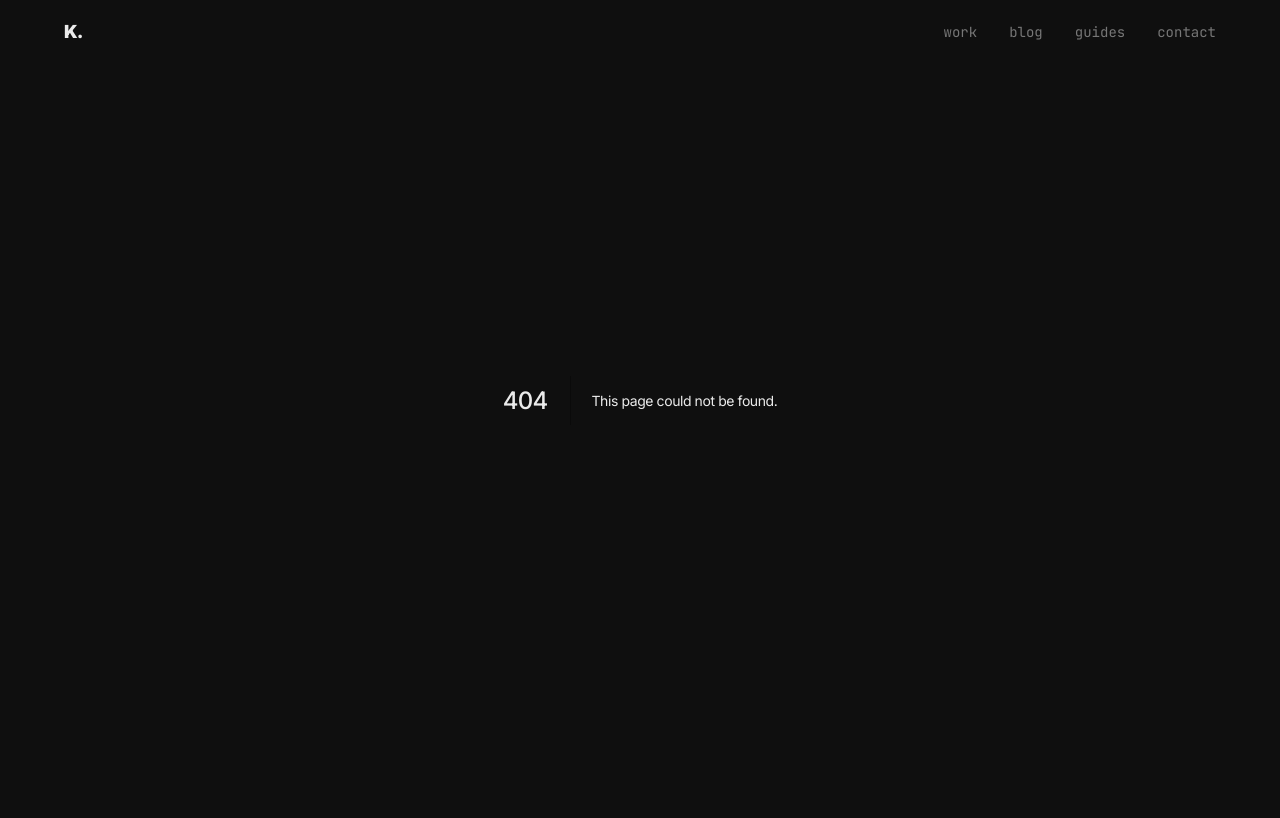
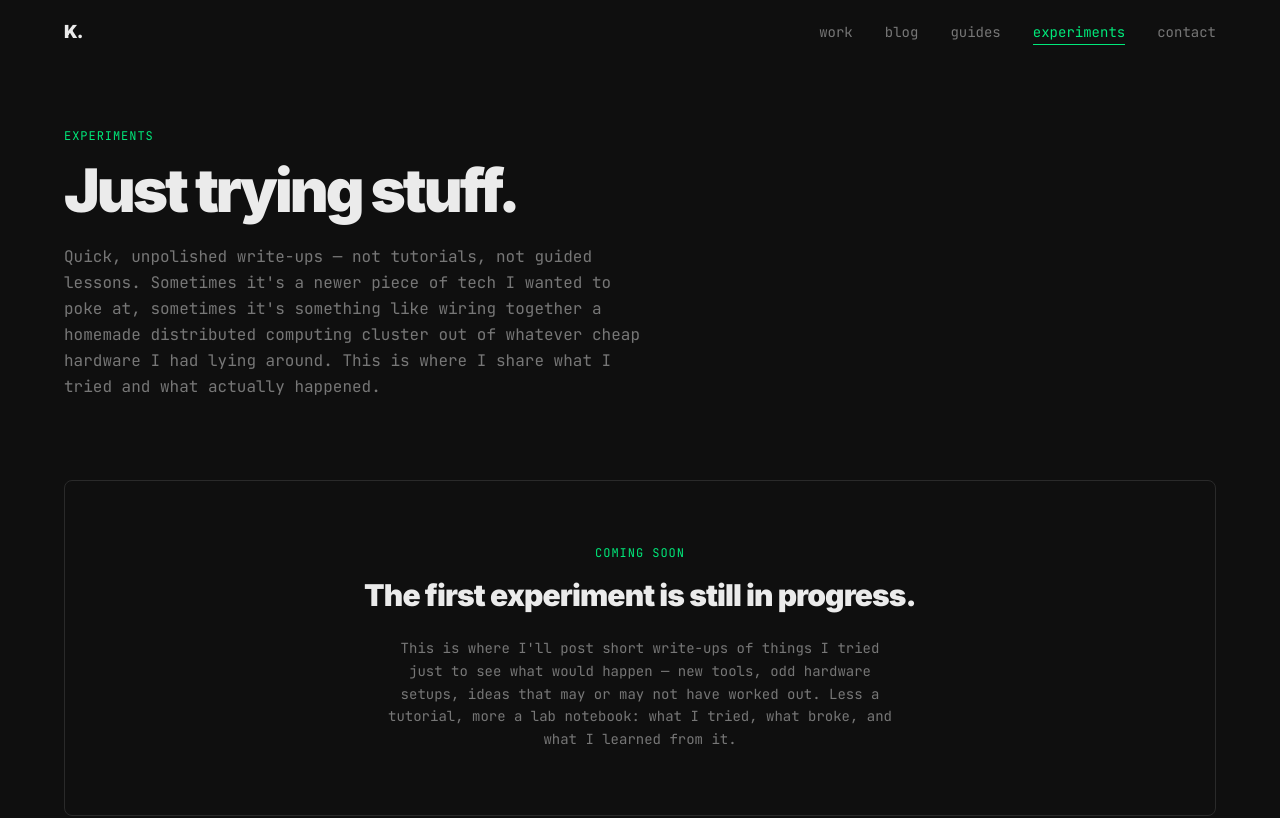
Before and after one commit to MadhurangaWije/devkanishka.space, a Next.js app: page /experiments in a window 1280 px wide. Before the commit this address had no page. Shown: the top 818 px of the page. Built offline with nearby package versions, Linux system fonts and the light colour scheme.

Commit message:
add new experiments page

```diff
--- /dev/null
+++ b/src/app/experiments/page.tsx
@@ -0,0 +1,43 @@
+import { Metadata } from 'next';
+
+export const metadata: Metadata = {
+  title: 'Experiments',
+  description: 'Quick, unpolished experiments with new tools, weird hardware, and half-baked ideas.',
+};
+
+export default function ExperimentsPage() {
+  return (
+    <div className="pt-32 pb-24">
+      <div className="container-site">
+        {/* Header */}
+        <div className="mb-20">
+          <p className="label text-accent mb-4">experiments</p>
+          <h1 className="font-sans text-5xl md:text-6xl font-black tracking-tighter mb-6">
+            Just trying stuff.
+          </h1>
+          <p className="font-mono text-base text-text-secondary max-w-xl leading-relaxed">
+            Quick, unpolished write-ups — not tutorials, not guided lessons. Sometimes
+            it&apos;s a newer piece of tech I wanted to poke at, sometimes it&apos;s
+            something like wiring together a homemade distributed computing cluster out
+            of whatever cheap hardware I had lying around. This is where I share what I
+            tried and what actually happened.
+          </p>
+        </div>
+
+        {/* Coming soon */}
+        <div className="border border-site-border rounded-lg p-10 md:p-16 text-center">
+          <p className="label text-accent mb-4">coming soon</p>
+          <h2 className="font-sans text-2xl md:text-3xl font-black tracking-tight mb-6">
+            The first experiment is still in progress.
+          </h2>
+          <p className="font-mono text-sm text-text-secondary leading-relaxed max-w-lg mx-auto">
+            This is where I&apos;ll post short write-ups of things I tried just to see
+            what would happen — new tools, odd hardware setups, ideas that may or may not
+            have worked out. Less a tutorial, more a lab notebook: what I tried, what
+            broke, and what I learned from it.
+          </p>
+        </div>
+      </div>
+    </div>
+  );
+}
--- a/src/app/tutorials/page.tsx
+++ b/src/app/tutorials/page.tsx
@@ -23,8 +23,7 @@ export default function TutorialsPage() {
             Learn it the way I did.
           </h1>
           <p className="font-mono text-base text-text-secondary max-w-xl leading-relaxed">
-            These come out of my own self-learning — the same problems I ran into, in the
-            order I actually learned them. I&apos;m publishing them here hoping they make
+            These come out of my own self-learning — inspired by the real struggles I ran into along the way. I&apos;m publishing them here hoping they make
             someone else&apos;s journey a little smoother. But reading these isn&apos;t the
             work — you still have to sit with the hard parts, think them through on your
             own, and get your hands dirty applying it. Consider this a push in the right
--- a/src/components/layout/Navbar.tsx
+++ b/src/components/layout/Navbar.tsx
@@ -9,6 +9,7 @@ const NAV_LINKS = [
   { href: '/work', label: 'work' },
   { href: '/blog', label: 'blog' },
   { href: '/tutorials', label: 'guides' },
+  { href: '/experiments', label: 'experiments' },
   { href: '/contact', label: 'contact' },
 ];
 
```
